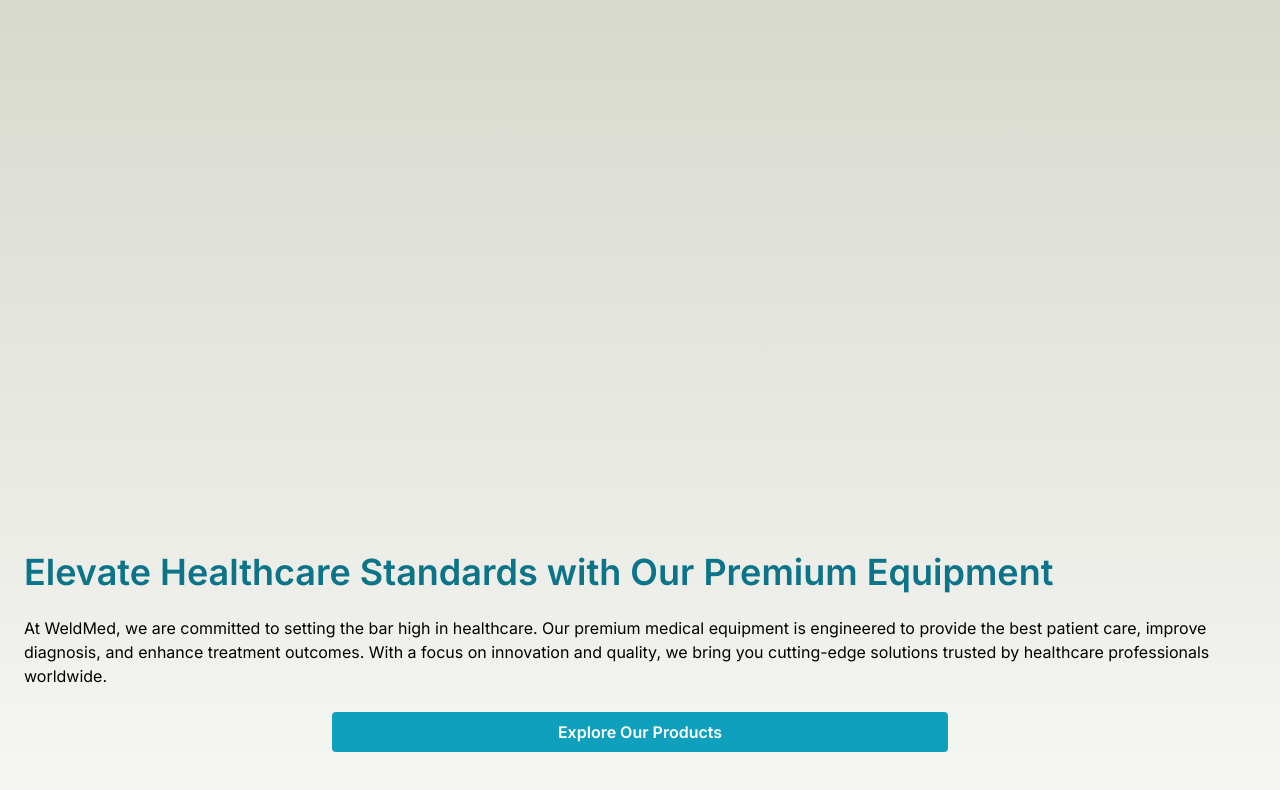
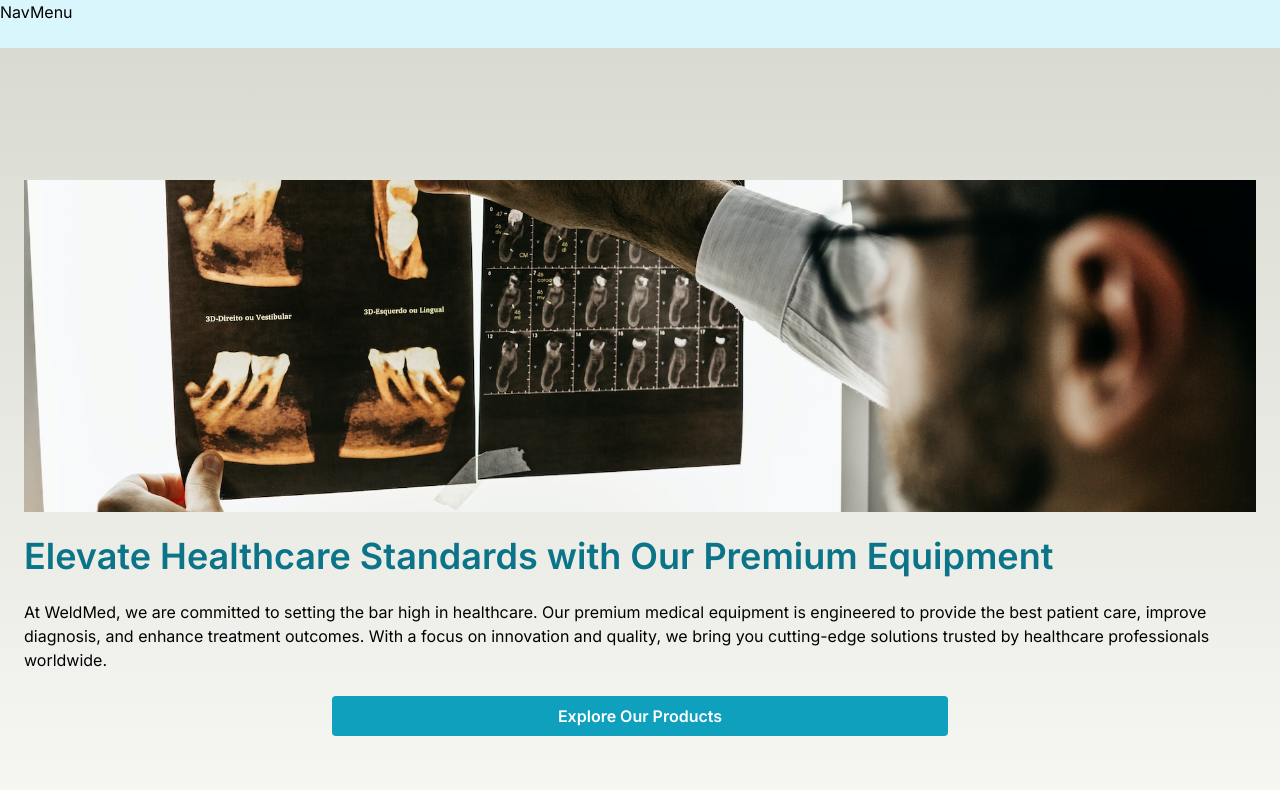
Before and after one commit to musaakhmed/msr-trading, a Next.js app: page / in a window 1280 px wide. Shown: the top 790 px of the page. Built offline with nearby package versions, Linux system fonts and the light colour scheme.

Commit message:
started navbar

```diff
--- a/components/ui/Hero/Hero.tsx
+++ b/components/ui/Hero/Hero.tsx
@@ -4,7 +4,20 @@ import { motion } from 'framer-motion'
 export default function Hero() {
     return (
         <>
-            <section className='p-6 space-y-6 h-screen flex flex-col justify-end pb-12'>
+            <motion.section className='p-6 space-y-6 h-[calc(100vh-4rem)] flex flex-col justify-end pb-12'>
+                <motion.div
+                    className='bg-hero-pattern bg-cover bg-center h-1/2'
+                    initial={{ opacity: 0 }}
+                    animate={{
+                        opacity: 1,
+                        transition: {
+                            ease: [0.1, 0.03, 0.5, 0.9],
+                            duration: 1.5,
+                            delay: 2,
+                        },
+                    }}
+                />
+
                 <motion.h1
                     initial={{ opacity: 0, y: 50 }}
                     animate={{
@@ -12,7 +25,7 @@ export default function Hero() {
                         y: 0,
                         transition: {
                             ease: [0.1, 0.03, 0.5, 0.9],
-                            duration: 1.5,
+                            duration: 1,
                         },
                     }}
                     className='text-4xl font-semibold text-cerulean-500 dark:text-cerulean-400'
@@ -27,7 +40,7 @@ export default function Hero() {
                         y: 0,
                         transition: {
                             ease: [0.1, 0.03, 0.5, 0.9],
-                            duration: 1.5,
+                            duration: 1,
                             delay: 0.6,
                         },
                     }}
@@ -47,7 +60,7 @@ export default function Hero() {
                         y: 0,
                         transition: {
                             ease: [0.1, 0.03, 0.5, 0.9],
-                            duration: 1.5,
+                            duration: 1,
                             delay: 1.2,
                         },
                     }}
@@ -56,7 +69,7 @@ export default function Hero() {
                 >
                     Explore Our Products
                 </motion.button>
-            </section>
+            </motion.section>
         </>
     )
 }
--- a/components/ui/NavMenu/NavMenu.tsx
+++ b/components/ui/NavMenu/NavMenu.tsx
@@ -5,5 +5,5 @@ import { useState } from 'react'
 export default function NavMenu() {
     const [open, isOpen] = useState(false)
 
-    return <div></div>
+    return <nav className='h-12 z-10 bg-cerulean-100'>NavMenu</nav>
 }
--- a/tailwind.config.ts
+++ b/tailwind.config.ts
@@ -25,6 +25,7 @@ const config: Config = {
                 'gradient-radial': 'radial-gradient(var(--tw-gradient-stops))',
                 'gradient-conic':
                     'conic-gradient(from 180deg at 50% 50%, var(--tw-gradient-stops))',
+                'hero-pattern': "url('/assets/images/hero/dental1.jpg')",
             },
         },
     },
```
Also changed, not shown: public/assets/images/hero/dental1.jpg (added).
